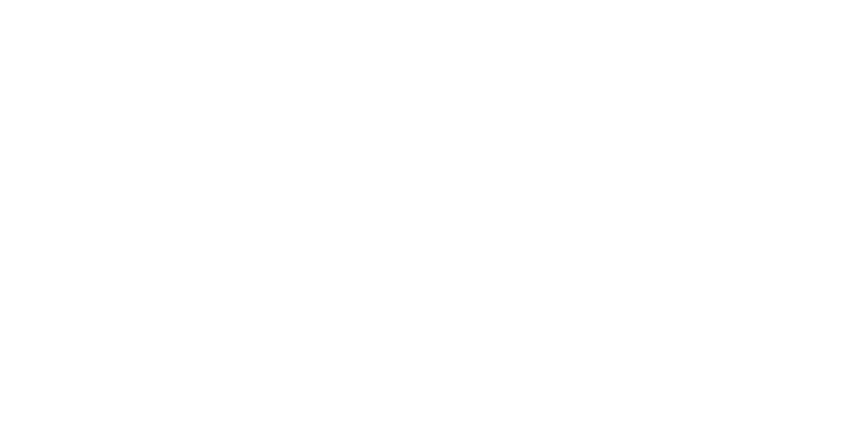
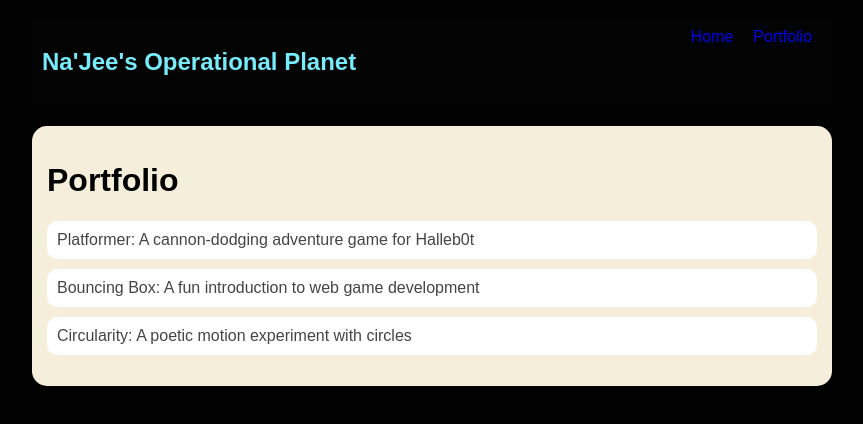
Before and after one commit to NajeeIsntIsnt/NajeeIsntIsnt.github.io, a plain HTML site: page portfolio.html in a window 1280 px wide. Shown: the whole page, without its empty margins (208-1071 px from the left). Drawn offline with Linux system fonts and the light colour scheme.

Commit message:
add portfolio page to webiste

```diff
--- a/portfolio.html
+++ b/portfolio.html
@@ -0,0 +1,46 @@
+<!DOCTYPE html>
+<html>
+  <head>
+    <title>Na'Jee's first place</title>
+    <link rel="stylesheet" href="style.css" />
+  </head>
+
+  <body>
+    <!-- All content goes here -->
+    <div id="all-contents">
+      <nav>
+        <h1>Na'Jee's Operational Planet</h1>
+        <ul id="nav-ul">
+          <li class="nav-li">
+            <a href="index.html">Home</a>
+          </li>
+          <li class="nav-li">
+            <a href="portfolio.html">Portfolio</a>
+          </li>
+        </ul>
+      </nav>
+      <main>
+        <div class="content">
+          <h1>Portfolio</h1>
+          <ul id="portfolio">
+            <li>
+              <a href="fsd-projects/platformer/"
+                >Platformer: A cannon-dodging adventure game for Halleb0t</a
+              >
+            </li>
+            <li>
+              <a href="fsd-projects/bouncing-box/"
+                >Bouncing Box: A fun introduction to web game development</a
+              >
+            </li>
+            <li>
+              <a href="fsd-projects/circularity/"
+                >Circularity: A poetic motion experiment with circles</a
+              >
+            </li>
+          </ul>
+        </div>
+      </main>
+    </div>
+  </body>
+</html>
--- a/style.css
+++ b/style.css
@@ -78,3 +78,28 @@
 h3 {
   margin: 0px;
 }
+/* Portfolio styles */
+.content h1 {
+  color: black;
+}
+
+#portfolio {
+  list-style-type: none;
+  padding-left: 0;
+}
+
+#portfolio li {
+  background: #fff;
+  padding: 10px;
+  border-radius: 10px;
+  margin-bottom: 10px;
+}
+
+#portfolio li:hover {
+  background: #eee;
+}
+
+#portfolio a {
+  text-decoration: none;
+  color: #454545;
+}
```
Also changed, not shown: index.html (+1 -1 lines).
